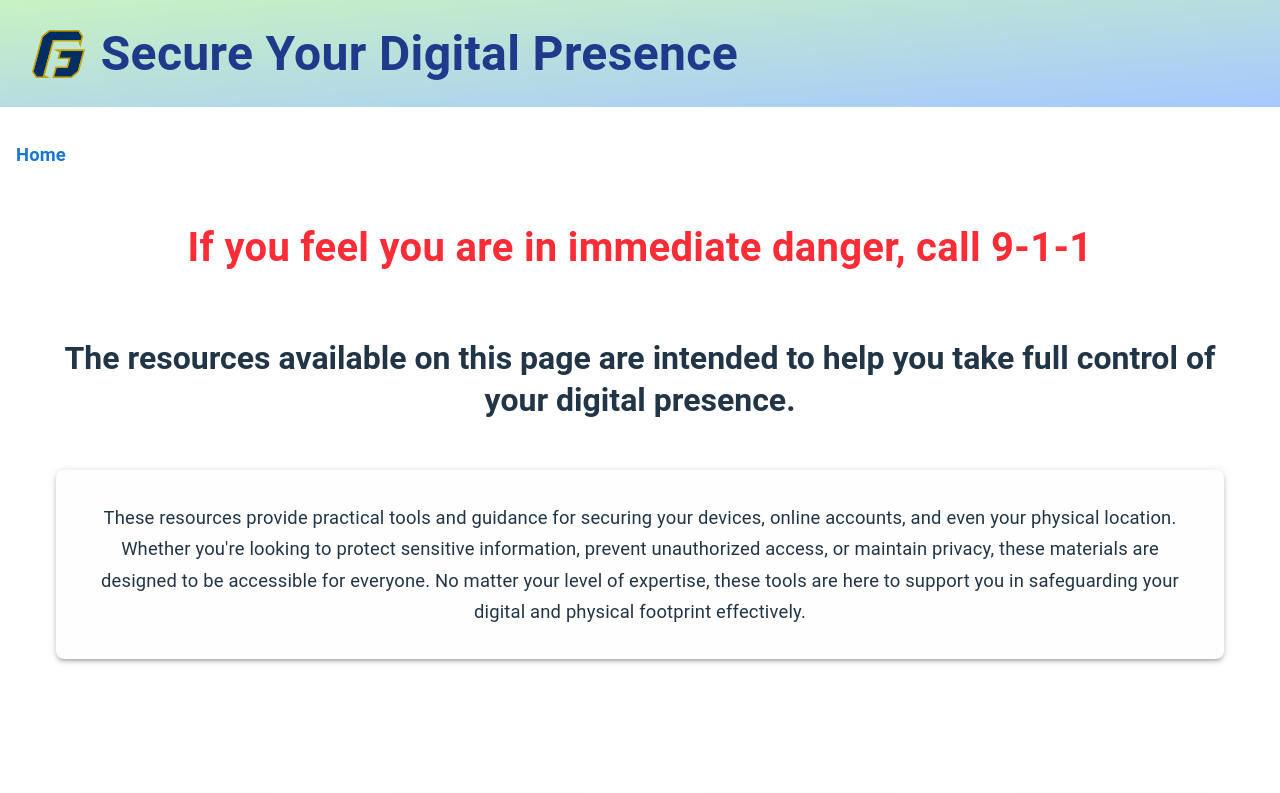
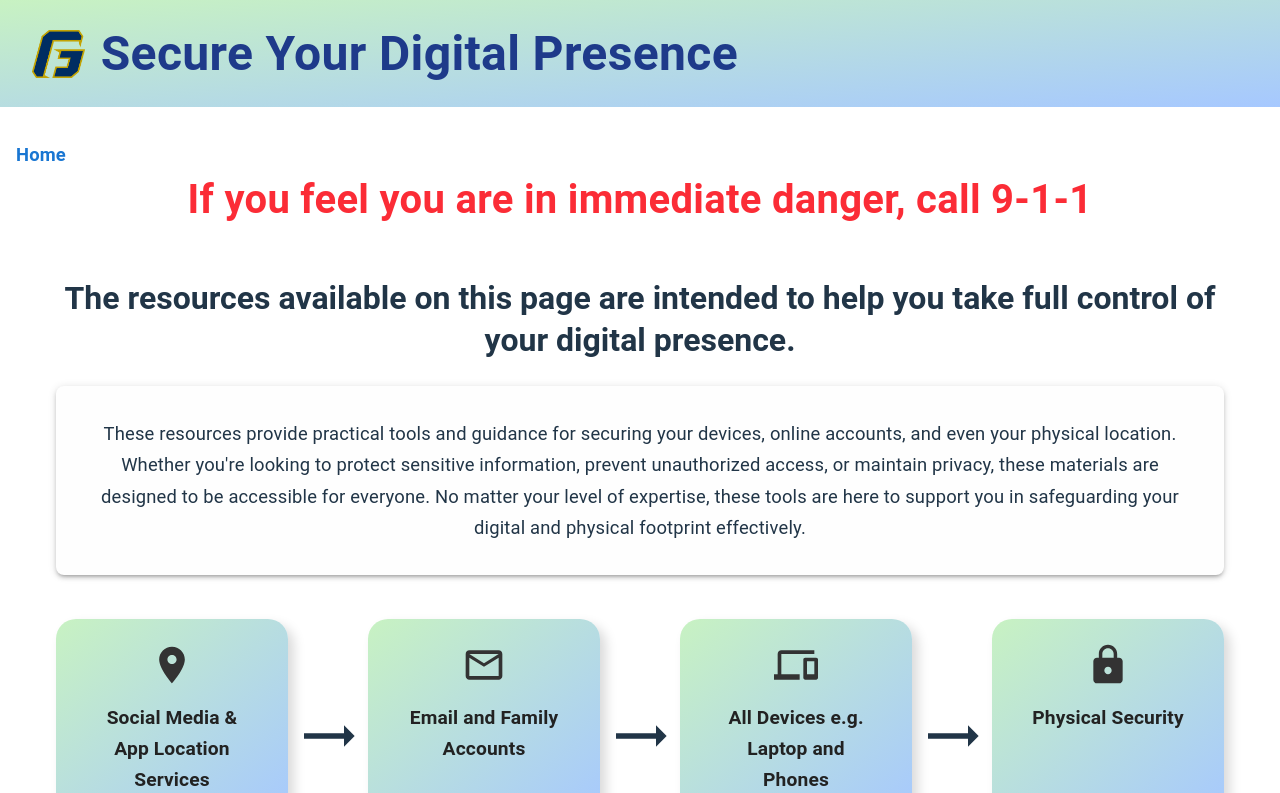
Before and after one commit to CJackson21/compromise-recovery, a React (Vite) app: page / in a window 1280 px wide. Shown: the top 793 px of the page. Built offline with nearby package versions, Linux system fonts and the light colour scheme.

Commit message:
chore: update layout

```diff
--- a/src/components/pages/Home.tsx
+++ b/src/components/pages/Home.tsx
@@ -82,27 +82,27 @@ function Home() {
     );
 
     return (
-        <Grid container spacing={15} className="justify-center">
+        <Grid container spacing={1} className="justify-center">
             <Grid gap={6} className="pt-1 flex flex-col flex-wrap md:flex-nowrap">
                 {/* Discretionary Message */}
-                <Grid size={12} className="w-full display-flex justify-center mt-12">
+                <Grid size={12} className="w-full display-flex justify-center">
                     <Typography variant="h4" fontWeight="bold" className="text-red-500 text-center">
                         If you feel you are in immediate danger, call 9-1-1
                     </Typography>
                 </Grid>
 
                 {/* Intro Section */}
-                <Grid size={12} className="my-4">
+                <Grid size={12} className="my-1">
                     <Typography
                         variant="h5"
                         fontWeight="bold"
                         className="text-center"
-                        sx={{ mb: 6 }}
+                        sx={{ mb: 3 }}
                     >
                         The resources available on this page are intended to help you take full
                         control of your digital presence.
                     </Typography>
-                    <Paper elevation={3} sx={{ p: 4, borderRadius: 2 }}>
+                    <Paper elevation={3} sx={{ p: 4, borderRadius: 2, mb: 4 }}>
                         <Typography variant="body1" className="text-center">
                             These resources provide practical tools and guidance for securing your
                             devices, online accounts, and even your physical location. Whether
--- a/src/components/pages/SocialMediaGuidePage.tsx
+++ b/src/components/pages/SocialMediaGuidePage.tsx
@@ -24,7 +24,7 @@ interface Guide {
     steps: Section[];
 }
 
-export default function SocialMediaGuidePage() {
+function SocialMediaGuidePage() {
     const { platform } = useParams();
     const [expanded, setExpanded] = React.useState<number | null>(null);
     const guide: Guide | undefined = React.useMemo(
@@ -113,3 +113,5 @@ export default function SocialMediaGuidePage() {
         </Box>
     );
 }
+
+export default SocialMediaGuidePage;
```
Also changed, not shown: src/app.tsx (+2 -5 lines).
